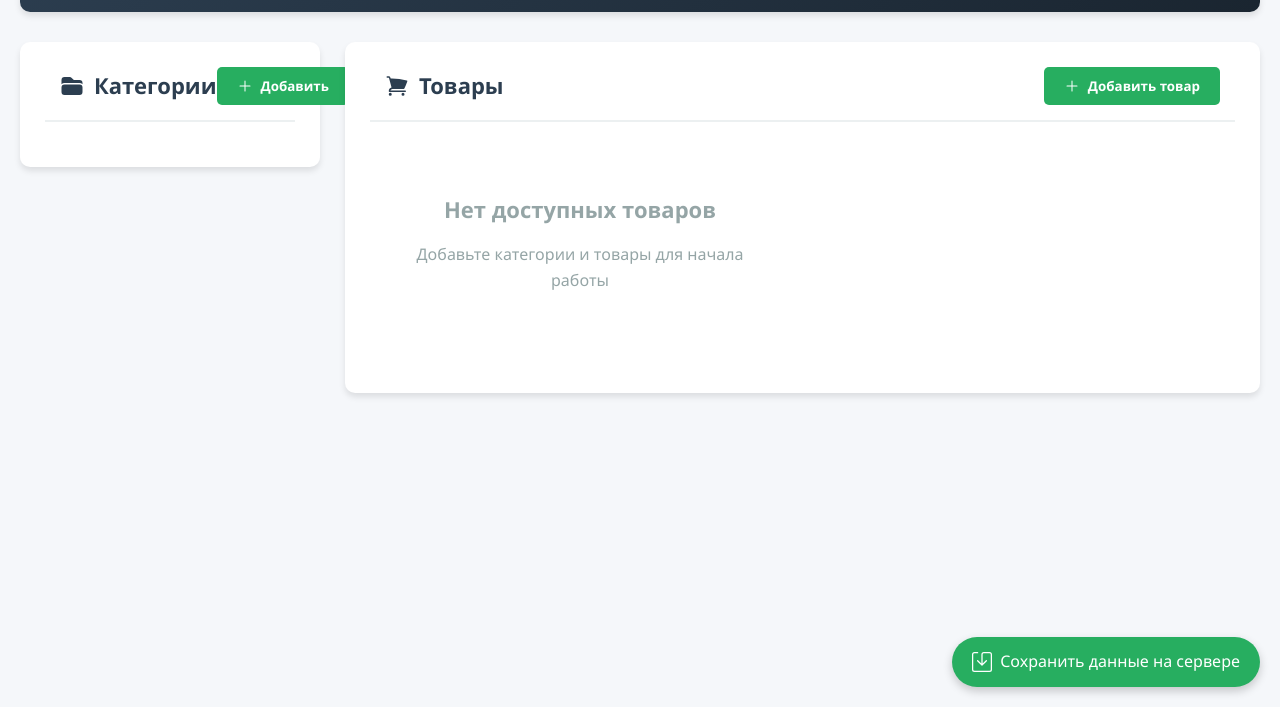
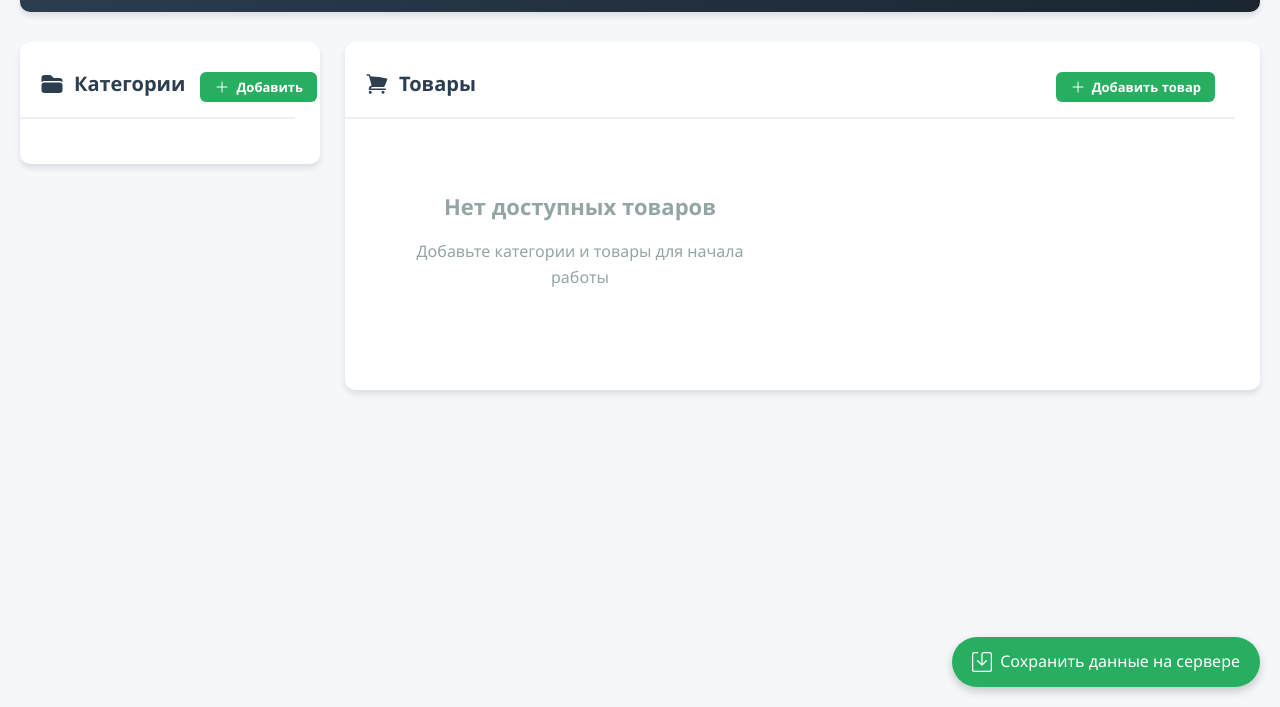
Before and after one commit to Xik0n/Xik0n.github.io, a website: page admin.html in a window 1280 px wide. Shown: the part 93-800 px from the top of the page. Drawn offline with Linux system fonts and the light colour scheme; no server answers.

Commit message:
Update admin.html

```diff
--- a/admin.html
+++ b/admin.html
@@ -79,39 +79,43 @@
 
         .section-title {
             display: flex;
-            justify-content: space-between;
+            justify-content: space-between; /* ← кнопка строго вправо */
             align-items: center;
+            padding: 0 20px 15px 20px; /* ← внутренние отступы */
             margin-bottom: 20px;
-            padding: 0 15px 15px;
             border-bottom: 2px solid var(--light);
+            margin-left: -25px;
         }
 
         .section-title h2 {
-            font-size: 22px;
-            color: var(--primary);
+            margin: 0;
+            font-size: 20px;
             display: flex;
             align-items: center;
             gap: 10px;
-            margin-right: auto;
+            margin-right: 15px;/* ← вот это гарантирует прижим влево */
         }
 
         .btn {
             background: var(--secondary);
             color: white;
             border: none;
-            padding: 10px 20px;
-            border-radius: 5px;
+            padding: 6px 14px;
+            border-radius: 6px;
             cursor: pointer;
             font-weight: 600;
+            font-size: 13px;
             transition: all 0.3s ease;
             display: inline-flex;
             align-items: center;
-            gap: 8px;
+            gap: 6px;
+
+            margin-top: 5px; /* ← добавлено */
         }
 
         .btn:hover {
             background: #2980b9;
-            transform: translateY(-2px);
+            transform: translateY(-1px);
         }
 
         .btn-sm {
@@ -391,7 +395,7 @@
                     <path d="M3.375 3C2.339 3 1.5 3.84 1.5 4.875v.75c0 1.036.84 1.875 1.875 1.875h17.25c1.035 0 1.875-.84 1.875-1.875v-.75C22.5 3.839 21.66 3 20.625 3H3.375z"/>
                     <path fill-rule="evenodd" d="M3.087 9l.54 9.176A3 3 0 006.62 21h10.757a3 3 0 002.995-2.824L20.913 9H3.087zm6.163 3.75A.75.75 0 0110 12h4a.75.75 0 010 1.5h-4a.75.75 0 01-.75-.75z" clip-rule="evenodd"/>
                 </svg>
-                Административная панель
+                Админ панель
             </h1>
         </header>
 
```
